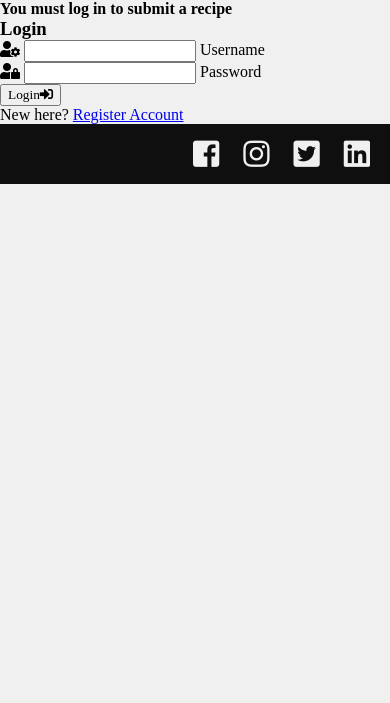
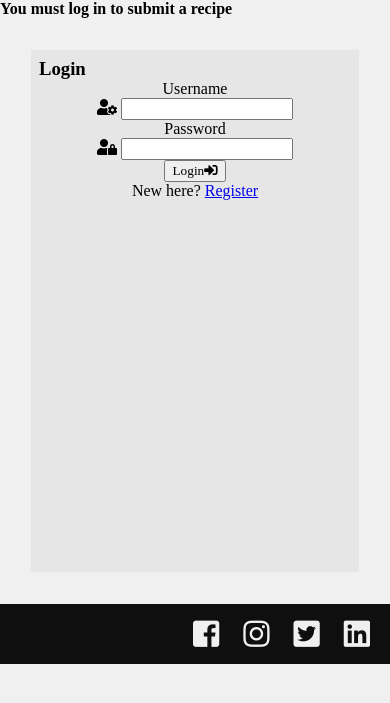
Before and after one commit to Code-Institute-Submissions/sgalway2086-milestoneIII, a Flask app: page /submit in a window 390 px wide. Shown: the part 73-776 px from the top of the page. Run offline with Flask 2, Linux system fonts and the light colour scheme; some libraries are stand-ins or nearby versions; some web fonts are replaced.

Commit message:
add css styling

```diff
--- a/static/css/style.css
+++ b/static/css/style.css
@@ -146,6 +146,26 @@ a i{
     margin-bottom: 32px;
     margin-top: 32px;
     overflow: auto;
+    min-height: 60vh;
+}
+
+.login_reg_style{
+    background-color: #e6e6e6;
+    width: 60%;
+    padding: 32px 48px;
+    margin: auto;
+    margin-bottom: 32px;
+    margin-top: 32px;
+    overflow: auto;
+    min-height: 60vh;
+}
+
+.login_reg_style form{
+    text-align: center;
+}
+
+#searchFormDiv{
+    text-align: center;
 }
 
 #mainSubmit{
@@ -235,16 +259,13 @@ header h1{
     color:#e6e6e6
 }
 
+.smallLabel{
+    display: none;
+}
 
 @media screen and (max-width: 1000px){
     nav a{
         margin-left: 16px;
-   }
-}
-
-@media screen and (max-width: 800px){
-    #mainDescription{
-        width: 80%;
    }
    #largenav{
     visibility: hidden;
@@ -316,6 +352,18 @@ header h1{
         width: 100%;
     }
 
+    .resultRecipe img{
+        width:98%;
+    }
+
+    #searchPage{
+        width: 80%;
+    }
+
+    .login_reg_style{
+        width: 80%;
+    }
+
     #rightRecentDiv{
         width: 100%;
         margin: 0px;
@@ -328,12 +376,35 @@ header h1{
 }
 
 @media screen and (max-width: 600px){
+    .submitInput{
+        width: 80%;
+    }
+
+    .submitInputSmaller{
+        width: 70%;
+    }
+
     #recipeDiv{
         margin: 0% 5%;
         width: 80%;
         padding: 5%
     }
+
+    #profileDiv{
+        width: 80%;
+        padding: 2%;
+    }
     #mainDescription{
+        width: 80%;
+        padding: 2%;
+    }
+
+    #searchPage{
+        width: 80%;
+        padding: 2%;
+    }
+
+    .login_reg_style{
         width: 80%;
         padding: 2%;
     }
@@ -372,4 +448,20 @@ header h1{
         text-decoration: none;
         color: #f0f0f0;
     }
+
+    .smallLabel{
+        display: block;
     }
+
+    .largeLabel{
+        display: none;
+    }
+
+    .submitInput{
+        width: 96%;
+    }
+
+    .submitInputSmaller{
+        width: 78%;
+    }
+}
--- a/static/js/script.js
+++ b/static/js/script.js
@@ -6,7 +6,7 @@ $(document).ready(function() {
 	$(add_button).click(function(e){
 		e.preventDefault();
 			y++;
-			$(ingredientwrapper).append('<div><input type="text" name="ingredient"><a href="#" class="remove_field" required><i class="fas fa-trash-alt"></i></a></div>');
+			$(ingredientwrapper).append('<div><input class = "submitInputSmaller" type="text" name="ingredient"><a href="#" class="remove_field" required><i class="fas fa-trash-alt"></i></a></div>');
 	});
 
 	$(ingredientwrapper).on("click",".remove_field", function(e){
@@ -22,7 +22,7 @@ $(document).ready(function() {
 	$(add_button).click(function(e){
 		e.preventDefault();
 			x++;
-			$(stepwrapper ).append('<div><input type="text" name="step"><a href="#" class="remove_field" required><i class="fas fa-trash-alt"></i></a></div>');
+			$(stepwrapper ).append('<div><input class = "submitInputSmaller" type="text" name="step"><a href="#" class="remove_field" required><i class="fas fa-trash-alt"></i></a></div>');
 	});
 
 	$(stepwrapper ).on("click",".remove_field", function(e){
--- a/templates/home.html
+++ b/templates/home.html
@@ -1,7 +1,7 @@
 {% extends "base.html" %}
 {% block content %}
 <div id = "mainDescription">
-    <h2>About Us</h2>
+    <h2>About Us</h2><br>
         <p>
         Our main objective at Le Delizie is to share recipes
         from all around the world, and accept new ones from users.
--- a/templates/login.html
+++ b/templates/login.html
@@ -1,35 +1,25 @@
 {% extends "base.html" %}
 {% block content %}
-
-<h3>Login</h3>
-
-<div>
+<div class = "login_reg_style">
+    <h3>Login</h3>
     <form method = "POST" action = "/login">
         <div>
-            <div>
+            <label class = "smallLabel" for = "username">Username</label>
                 <i class="fa fa-user-cog" aria-hidden="true"></i>
                 <input id = "username" name = "username" type = "text" pattern = "^[a-zA-Z0-9]{5,15}$" minlength="5" maxlength="15" required>
-                <label for = "registerAccount">Username</label>
-            </div>
+                <label class = "largeLabel" for = "username">Username</label>
         </div>
         <div>
-            <div>
+            <label class = "smallLabel" for = "password">Password</label>
                 <i class="fa fa-user-lock" aria-hidden="true"></i>
                 <input id = "password" name = "password" type = "password" pattern = "^[a-zA-Z0-9]{5,15}$" minlength="5" maxlength="15" required>
-                <label for = "password">Password</label>
-            </div>
+                <label class = "largeLabel" for = "password">Password</label><br>
         </div>
         <div>
             <button type = "submit">Login<i class="fas fa-sign-in-alt"></i></button>
+            <p>New here? <a href="/register">Register</a></p>
         </div>
     </form>
 </div>
 
-<div>
-    <div>
-        <p>New here?
-            <a href="/register">Register Account</a>
-        </p>
-    </div>
-</div>
 {% endblock %}
--- a/templates/profile.html
+++ b/templates/profile.html
@@ -13,7 +13,7 @@
                 {{  descriptionArray[j] }}
                 </a><br>
                 <a class = "deletebutton" href="/deleteRecipe/{{  anchorUrl[j] }}">Delete</a>
-                <a class = "editbutton" href="/editRecipe/{{  anchorUrl[j] }}">Edit</a>
+                <a class = "editbutton" href="/editRecipe/{{  anchorUrl[j] }}">Edit</a><br>
 
                 </div>
     {% endfor %}
--- a/templates/search.html
+++ b/templates/search.html
@@ -14,7 +14,7 @@
             <input id="user_input" type="text" name="search_Query" value="{{ search }}" required>
             <input id="search_submit" type="submit" value="Submit">
         </form>
-        <a href="/randomrecipe"><button id = "randomRecipe">I'm Feeling Creative</button></a>
+        <a href="/randomrecipe"><button id = "randomRecipe">Randomiser</button></a>
     </div>
     {% for j in range(counter) %}
     <div class = "resultRecipe"><a href="/recipes/{{  anchorUrl[j] }}">
@@ -23,7 +23,7 @@
         {{  descriptionArray[j] }}
     </a>
     </div>
-    {% endfor %}<br><br>
+    {% endfor %}
     <div id = "resultCounter">
         <p>{{ searchCounter }}</p>
     </div>
```
Also changed, not shown: other parts of static/css/style.css (+25 -1 lines), templates/edits.html (+6 -6 lines), templates/register.html (+7 -14 lines), templates/submit.html (+5 -5 lines). Lines whose indentation alone changed are shown as unchanged.
